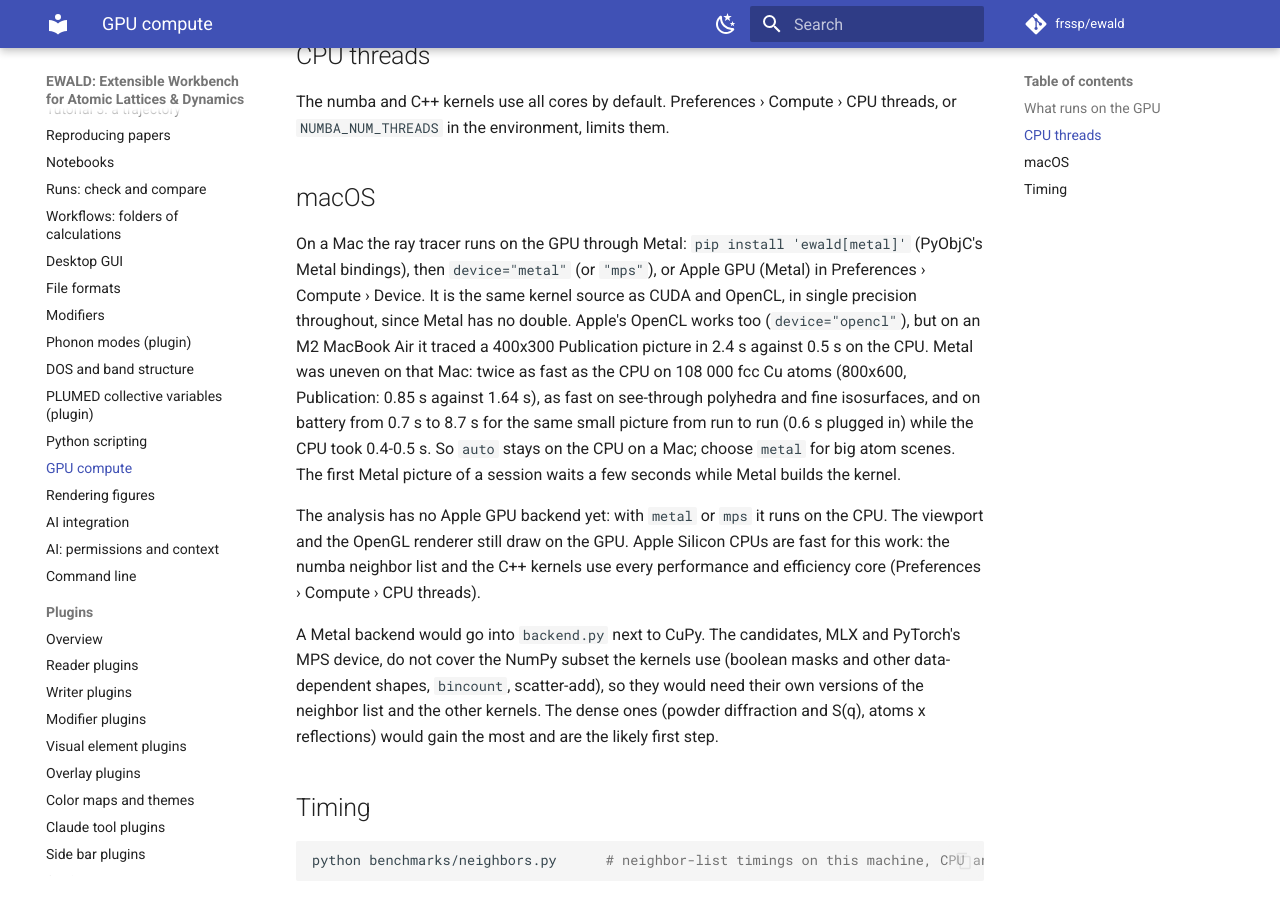
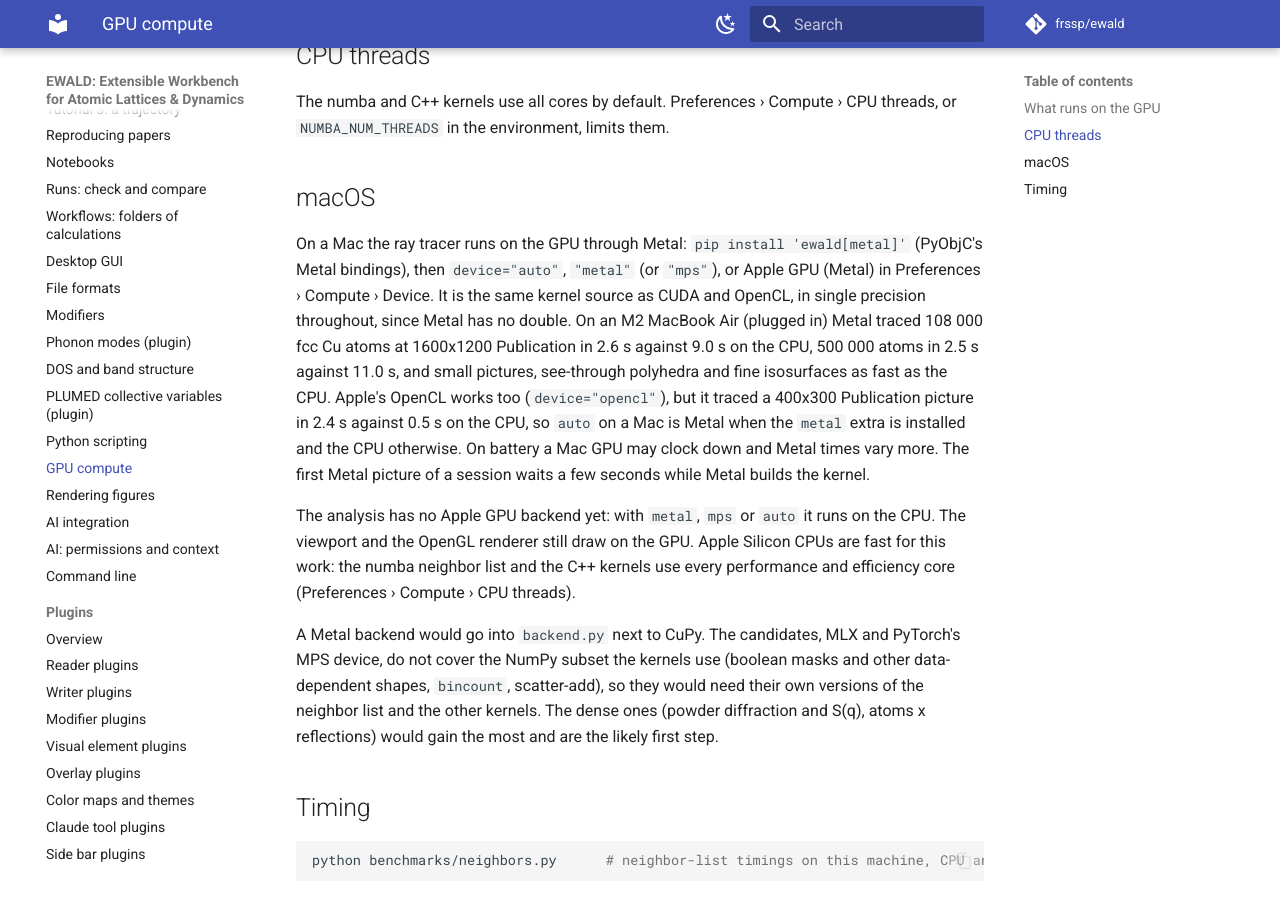
Before and after one commit to frssp/ewald, an MkDocs documentation site: the page built from docs/user/gpu.md, in a window 1280 px wide and 900 px high, scrolled down 1314 px. Built offline with MkDocs 1.6.1 and Material for MkDocs 9.7.7, drawn with Linux system fonts in a browser that asks for light colours; comment, search, counter and statistics services are not loaded.

Commit message:
Mac auto ray traces on Metal again
Plugged in and with queued launches Metal beat the CPU 3.5-4.4x on big atom
scenes and matched it on small ones, so auto uses Metal on a Mac (D54).

Co-Authored-By: Claude Opus 5.5 (1M context) <noreply@anthropic.com>

```diff
--- a/docs/user/gpu.md
+++ b/docs/user/gpu.md
@@ -56,18 +56,17 @@ The numba and C++ kernels use all cores by default. Preferences › Compute ›
 ## macOS
 
 On a Mac the ray tracer runs on the GPU through Metal: `pip install 'ewald[metal]'` (PyObjC's
-Metal bindings), then `device="metal"` (or `"mps"`), or Apple GPU (Metal) in
+Metal bindings), then `device="auto"`, `"metal"` (or `"mps"`), or Apple GPU (Metal) in
 Preferences › Compute › Device. It is the same kernel source as CUDA and OpenCL, in single
-precision throughout, since Metal has no double. Apple's OpenCL works too (`device="opencl"`),
-but on an M2 MacBook Air it traced a 400x300 Publication picture in 2.4 s against 0.5 s on the
-CPU. Metal was uneven on that Mac: twice as fast as the CPU on 108 000 fcc Cu atoms (800x600,
-Publication: 0.85 s against 1.64 s), as fast on see-through polyhedra and fine isosurfaces,
-and on battery from 0.7 s to 8.7 s for the same small picture from run to run (0.6 s plugged
-in) while the CPU took 0.4-0.5 s.
-So `auto` stays on the CPU on a Mac; choose `metal` for big atom scenes. The first Metal
-picture of a session waits a few seconds while Metal builds the kernel.
+precision throughout, since Metal has no double. On an M2 MacBook Air (plugged in) Metal traced
+108 000 fcc Cu atoms at 1600x1200 Publication in 2.6 s against 9.0 s on the CPU, 500 000 atoms
+in 2.5 s against 11.0 s, and small pictures, see-through polyhedra and fine isosurfaces as fast
+as the CPU. Apple's OpenCL works too (`device="opencl"`), but it traced a 400x300 Publication
+picture in 2.4 s against 0.5 s on the CPU, so `auto` on a Mac is Metal when the `metal` extra
+is installed and the CPU otherwise. On battery a Mac GPU may clock down and Metal times vary
+more. The first Metal picture of a session waits a few seconds while Metal builds the kernel.
 
-The analysis has no Apple GPU backend yet: with `metal` or `mps` it runs on the CPU.
+The analysis has no Apple GPU backend yet: with `metal`, `mps` or `auto` it runs on the CPU.
 The viewport and the OpenGL renderer still draw on the GPU. Apple Silicon CPUs are fast for
 this work: the numba neighbor list and the C++ kernels use every performance and efficiency
 core (Preferences › Compute › CPU threads).
```
Also changed, not shown: docs/developer/decisions.md (+12 -1 lines), docs/todo.md (+3 -3 lines), docs/user/rendering.md (+1 -1 lines), 3 other files.
